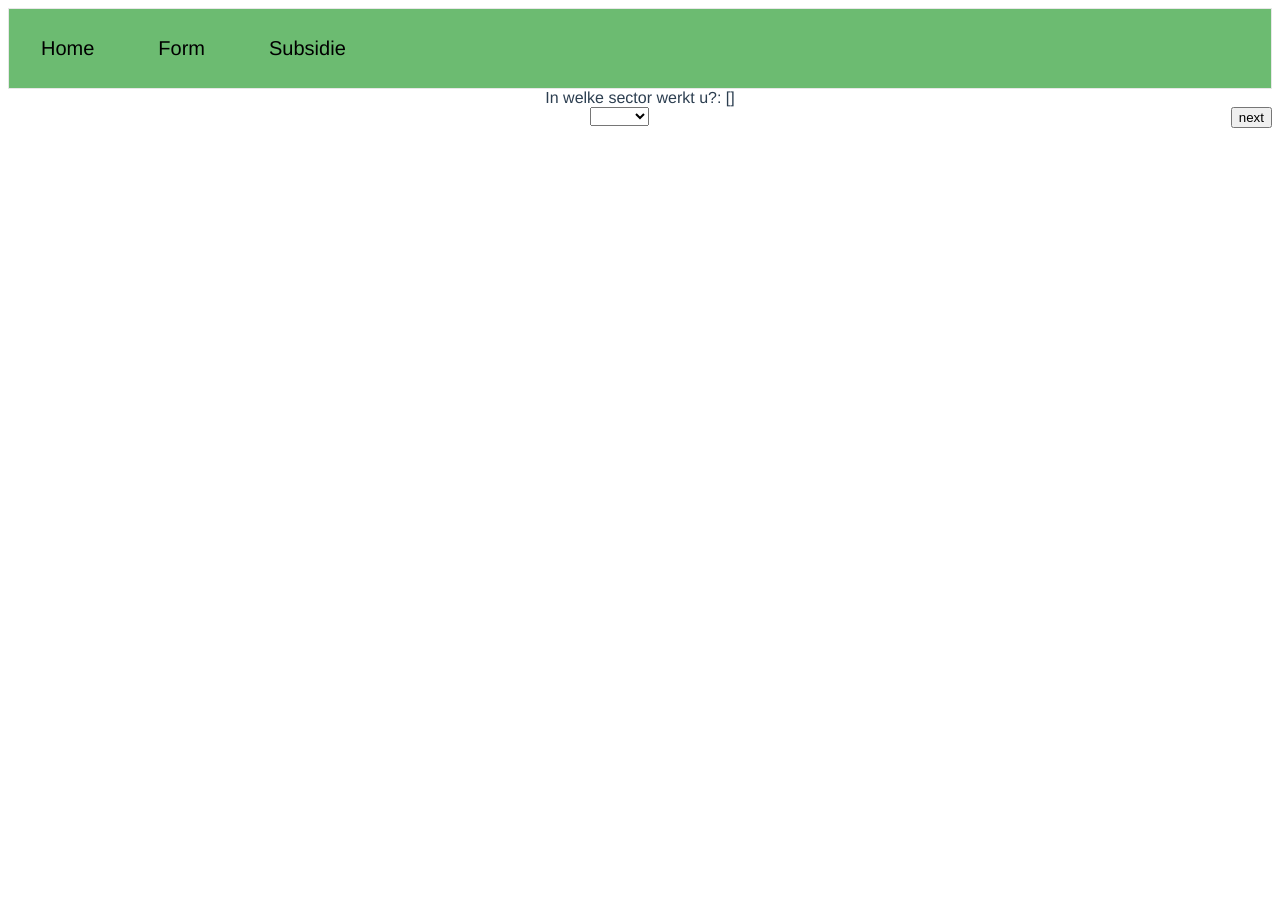
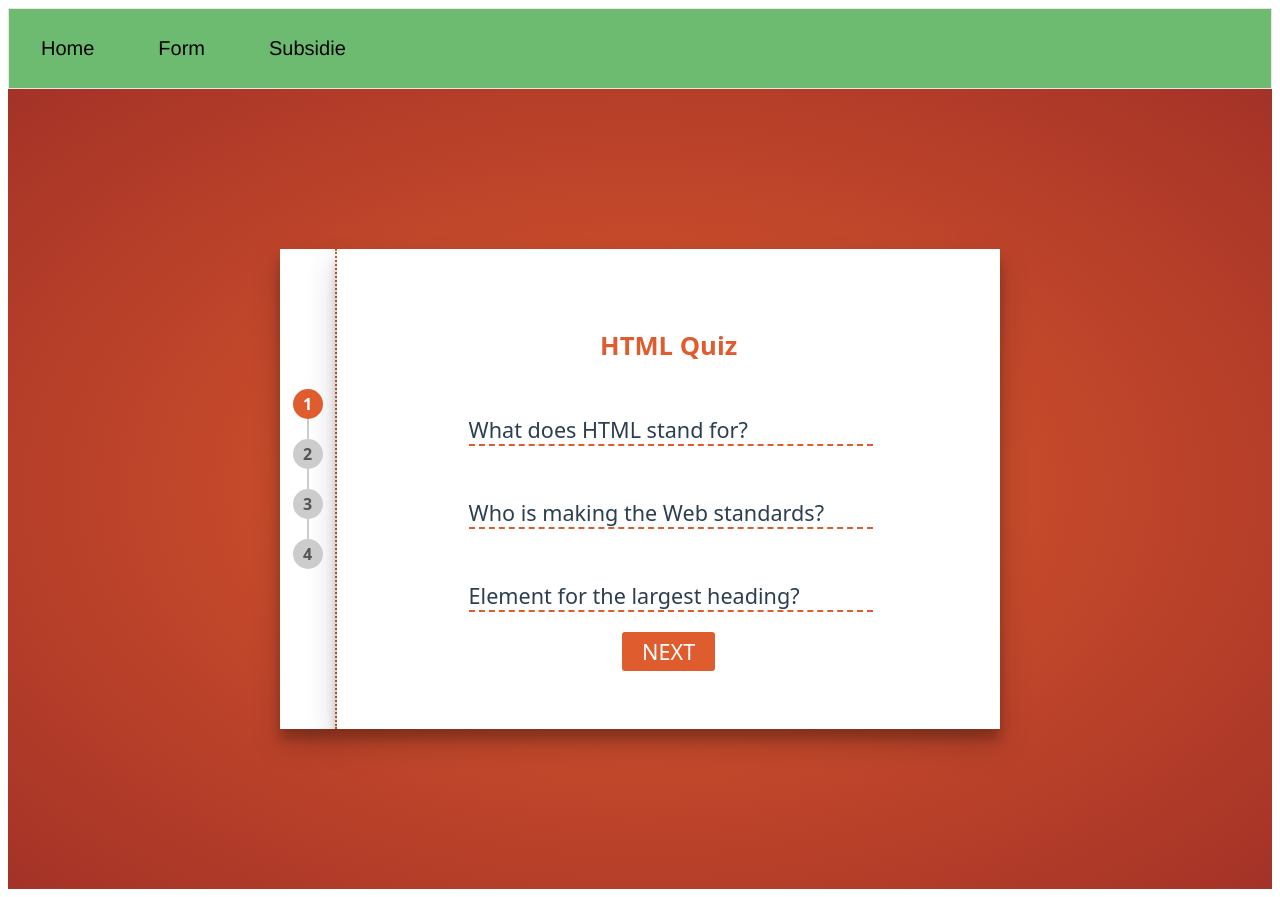
Before and after one commit to Ayoub2K/SnelSubsidies, a Vue app in the folder webapp/: page /form in a window 1280 px wide. Before the commit the page ends 800 px from the top, so only its background shows below. Built offline with nearby package versions, Linux system fonts and the light colour scheme.

Commit message:
something that works

```diff
--- a/package.json
+++ b/package.json
@@ -1,5 +1,9 @@
 {
   "dependencies": {
     "axios": "^1.1.3"
+  },
+  "devDependencies": {
+    "sass": "^1.56.1",
+    "sass-loader": "^10.4.1"
   }
 }
--- a/webapp/src/components/formComponent.vue
+++ b/webapp/src/components/formComponent.vue
@@ -116,6 +116,7 @@
 // import axios from "axios";
 
 const steps = Array.from(document.querySelectorAll('form .step'));
+console.log(steps)
 // const nextBtn = document.querySelectorAll('form .next-btn');
 // const prevBtn = document.querySelectorAll('form .previous-btn');
 
@@ -137,6 +138,7 @@ export default {
   ,
   methods: {
     nextstep() {
+      console.log(steps)
       let index = 0;
       const active = document.querySelectorAll('form .step.active');
       index = steps.indexOf(active);
@@ -162,12 +164,4 @@ export default {
 .step.active {
   display: block;
 }
-
-button.next-btn, button.previous-btn {
-  float: right;
-}
-
-button.previous-btn {
-  float: left;
-}
 </style>
--- /dev/null
+++ b/webapp/src/components/multiformComponent.vue
@@ -0,0 +1,297 @@
+<template>
+  <div class="container">
+    <article>
+      <header>
+        <div class="progress">
+          <div class="progress-step"
+               :class="{'active':index === activeStep}"
+               v-for="(step, index) in formSteps"
+               :key="'step'+index">
+            {{ index + 1 }}
+          </div>
+        </div>
+      </header>
+      <section :class="animation">
+        <h2>{{ formSteps[activeStep].title }}</h2>
+        <div class="input-fields">
+          <div class="input-container"
+               v-for="(field, index) in formSteps[activeStep].fields"
+               :key="'field'+index">
+            <input type="text" :class="{'wrong-input': !field.valid}" v-model="field.value" required>
+            <label class="input-label">{{ field.label }}</label>
+          </div>
+        </div>
+        <div class="actions">
+          <button v-if="activeStep +1 < formSteps.length -1" @click="checkFields">next</button>
+          <button v-if="activeStep +1 === formSteps.length -1" @click="checkFields">done</button>
+        </div>
+      </section>
+    </article>
+  </div>
+</template>
+
+<script>
+export default {
+  data: () => {
+    return {
+      activeStep: 0,
+      animation: 'animate-in',
+      formSteps: [
+        {
+          title: "HTML Quiz",
+          fields: [
+            { label: "What does HTML stand for?", value: '', valid: true, pattern: /.+/ },
+            { label: "Who is making the Web standards?", value: '', valid: true, pattern: /.+/ },
+            { label: "Element for the largest heading?", value: '', valid: true, pattern: /.+/ }
+          ]
+        },
+        {
+          title: "CSS Quiz",
+          fields: [
+            { label: "What does CSS stand for?", value: '', valid: true, pattern: /.+/ },
+            { label: "HTML tag for an internal style sheet?", value: '', valid: true, pattern: /.+/ },
+            { label: "Property for the background color?", value: '', valid: true, pattern: /.+/ }
+          ]
+        },
+        {
+          title: "Your data",
+          fields: [
+            { label: "Your first name?", value: '', valid: true, pattern: /.+/ },
+            { label: "Your last name?", value: '', valid: true, pattern: /.+/ },
+            { label: "Your email?", value: '', valid: true, pattern: /^[^\s@]+@[^\s@]+\.[^\s@]+$/ }
+          ]
+        },
+        {
+          title: "Thank you for participating!",
+        }
+      ],
+    }
+  },
+  methods: {
+    nextStep() {
+      this.animation = 'animate-out';
+      setTimeout(() => {
+        this.animation = 'animate-in';
+        this.activeStep += 1;
+      }, 550);
+    },
+    checkFields() {
+      let valid = true;
+      this.formSteps[this.activeStep].fields.forEach(field => {
+        if(!field.pattern.test(field.value)) {
+          valid = false;
+          field.valid = false;
+        }
+        else {
+          field.valid = true;
+        }
+      });
+
+      if(valid) {
+        this.nextStep();
+      }
+      else {
+        this.animation = 'animate-wrong';
+        setTimeout(() => {
+          this.animation = '';
+        }, 400);
+      }
+    }
+  }
+}
+</script>
+
+ <style lang="scss" scoped>
+
+@mixin flexbox() {
+  display: flex;
+  justify-content: center;
+  align-items: center;
+}
+
+.container {
+  @include flexbox();
+  width: 100%;
+  min-height: 100vh;
+  font-family: 'Noto Sans', sans-serif;
+  background: radial-gradient(#DF5C2E, #A43227);
+}
+
+article {
+  display: flex;
+  margin: 10px;
+  width: calc(100% - 20px);
+  max-width: 720px;
+  min-height: 480px;
+  perspective: 1000px;
+
+  header {
+    @include flexbox();
+    width: 60px;
+    height: 480px;
+    background-color: #fff;
+    border-right: 2px dotted #DF5C2E;
+    box-shadow: 0 15px 30px rgba(0,0,0,.2),
+    0 10px 10px rgba(0,0,0,.2);
+  }
+
+  .progress-step {
+    @include flexbox();
+    position: relative;
+    width: 30px;
+    height: 30px;
+    border-radius: 50%;
+    margin-bottom: 20px;
+    color: #fff;
+    background-color: #DF5C2E;
+    font-weight: bold;
+
+    &.active {
+      background-color: #DF5C2E;
+
+      ~ .progress-step {
+        color: #555;
+        background-color: #ccc;
+      }
+
+      ~ .progress-step::before {
+        background-color: #ccc;
+      }
+    }
+
+    &:before {
+      content: '';
+      position: absolute;
+      top: -20px;
+      width: 2px;
+      height: 20px;
+      background-color: #DF5C2E;
+      z-index: 10;
+    }
+
+    &:first-child::before {
+      display: none;
+    }
+  }
+
+  section {
+    @include flexbox();
+    flex-direction: column;
+    width: 100%;
+    background-color: #fff;
+    box-shadow: 0 15px 30px rgba(0,0,0,.2),
+    0 10px 10px rgba(0,0,0,.2);
+
+    h2 {
+      font-size: 1.6rem;
+      color: #DF5C2E;
+      margin: 0;
+      padding: 20px;
+    }
+
+    .input-fields {
+      @include flexbox();
+      flex-direction: column;
+      width: 100%;
+    }
+
+    .input-container {
+      position: relative;
+      padding: 30px 20px 20px 20px;
+      width: calc(100% - 40px);
+      max-width: 400px;
+
+      input {
+        position: relative;
+        width: 100%;
+        font-family: 'Noto Sans', sans-serif;
+        font-size: 1.35rem;
+        outline: none;
+        background: transparent;
+        box-shadow: none;
+        border: none;
+        border-bottom: 2px dashed #DF5C2E;
+
+        &:valid + .input-label {
+          top: 10px;
+          left: 20px;
+          font-size: .7rem;
+          font-weight: normal;
+          color: #999;
+        }
+
+        &.wrong-input + .input-label {
+          color: #B92938;
+        }
+      }
+    }
+
+    .input-label {
+      position: absolute;
+      top: 32px;
+      left: 20px;
+      font-size: 1.35rem;
+      pointer-events: none;
+      transition: .2s ease-in-out;
+    }
+
+    .actions {
+      margin: 0;
+
+      button {
+        font-family: 'Noto Sans', sans-serif;
+        outline: none;
+        border: none;
+        color: #fff;
+        background-color: #DF5C2E;
+        font-size: 1.35rem;
+        padding: 5px 20px;
+        margin: 0;
+        text-transform: uppercase;
+        border-radius: 3px;
+        cursor: pointer;
+      }
+    }
+  }
+}
+
+.animate-in {
+  transform-origin: left;
+  animation: in .6s ease-in-out;
+}
+
+.animate-out {
+  transform-origin: bottom left;
+  animation: out .6s ease-in-out;
+}
+
+.animate-wrong {
+  animation: wrong .4s ease-in-out;
+}
+
+@keyframes in {
+  0% {
+    opacity: 0;
+    transform: rotateY(90deg);
+  }
+  100% {
+    opacity: 1;
+    transform: rotateY(0deg);
+  }
+}
+
+@keyframes out {
+  0% { transform: translateY(0px) rotate(0deg); }
+  60% { transform: rotate(10deg); }
+  100% { transform: translateY(1000px); }
+}
+
+@keyframes wrong {
+  0% { transform: translateX(0); }
+  20% { transform: translateX(40px); }
+  40% { transform: translateX(20px); }
+  60% { transform: translateX(40px); }
+  80% { transform: translateX(20px); }
+  100% { transform: translateX(0); }
+}
+</style>
--- a/webapp/src/main.js
+++ b/webapp/src/main.js
@@ -1,8 +1,5 @@
 import { createApp } from 'vue'
 import App from './App.vue'
 import router from './router'
-// import 'bootstrap/dist/css/bootstrap.min.css'
 
-
-// createApp(App).use(store).use(router).mount('#app')
 createApp(App).use(router).mount('#app')
--- a/webapp/src/views/Form.vue
+++ b/webapp/src/views/Form.vue
@@ -1,13 +1,14 @@
 <template>
-  <form-component></form-component>
+<!--  <form-component></form-component>-->
+  <multiform-component></multiform-component>
 </template>
 
 <script>
-import FormComponent from "@/components/formComponent";
+import MultiformComponent from "@/components/multiformComponent";
 export default {
   name: 'form-page',
   components: {
-    FormComponent
+    MultiformComponent
   }
 }
 </script>
```
Also changed, not shown: 1 other file (tests, documents, lock files or other folders).
